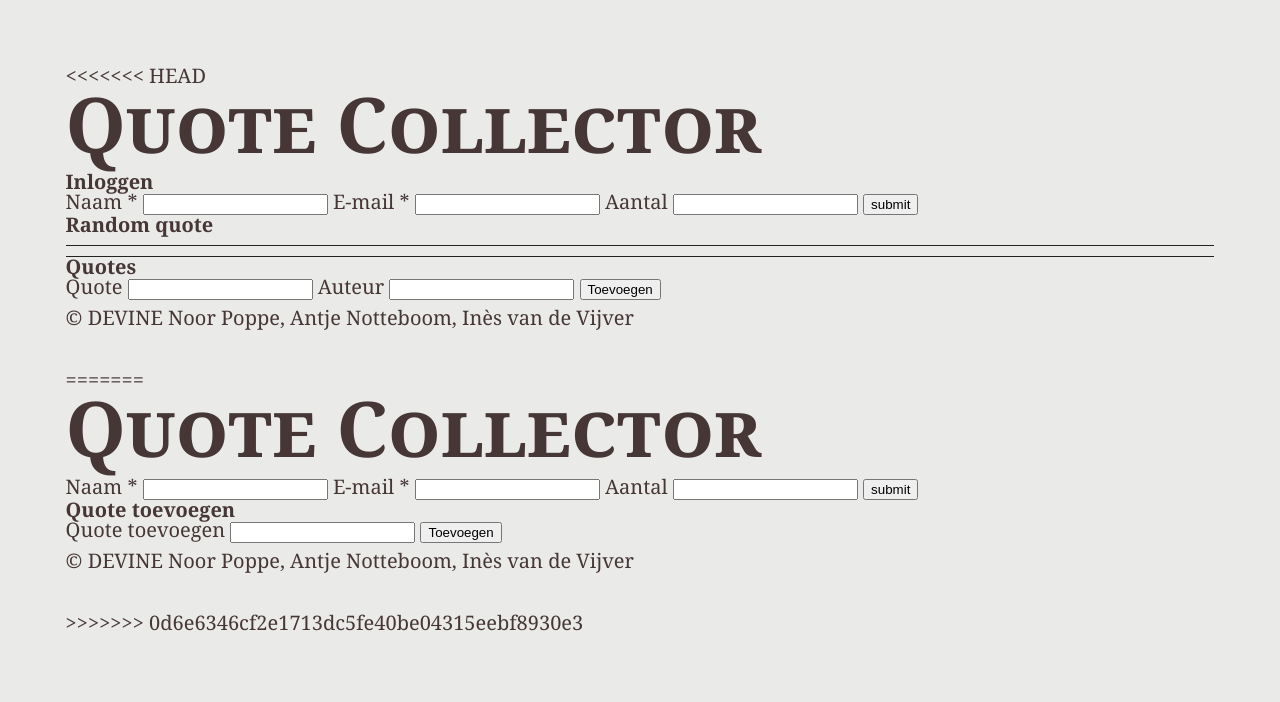
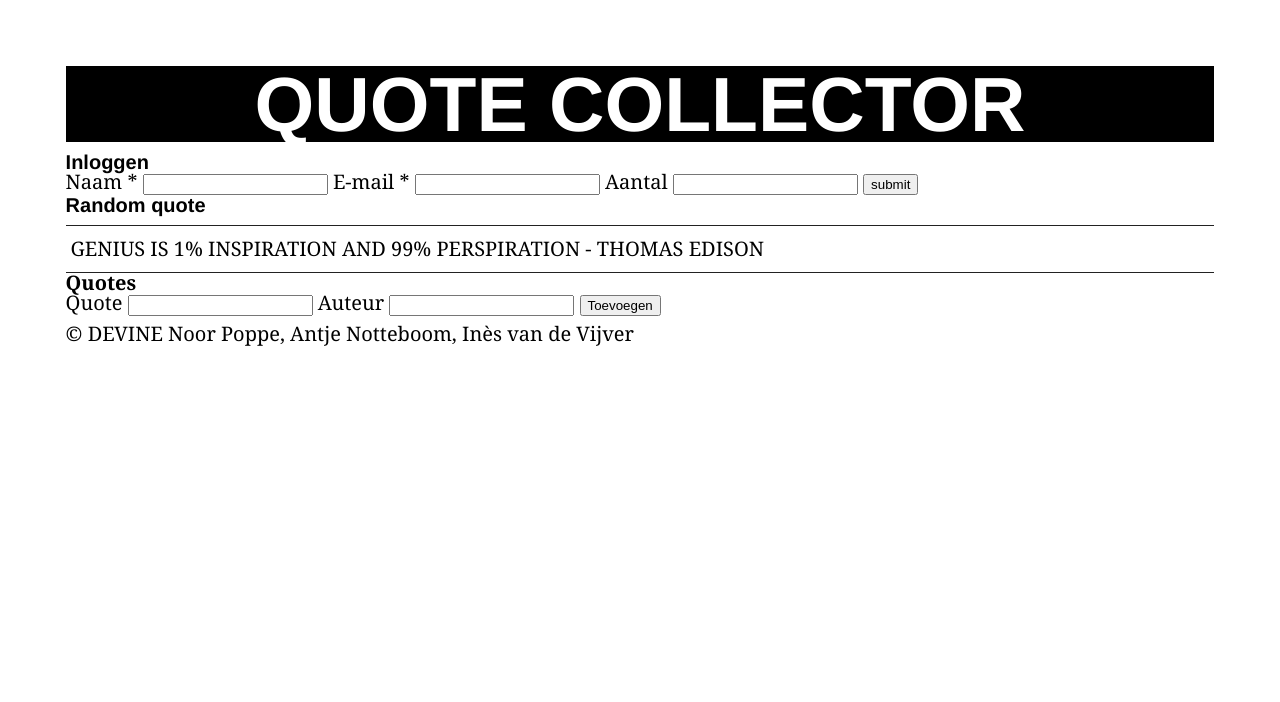
Before and after one commit to inesvandevijver/quote-collector, a website built with webpack: page src/index.html in a window 1280 px wide. Built offline with nearby package versions, Linux system fonts and the light colour scheme; some packages are replaced by stand-ins of ours.

Commit message:
update N 2

```diff
--- a/src/css/header.css
+++ b/src/css/header.css
@@ -14,3 +14,17 @@ h1 {
     width: 40vw;
   }
 }
+
+.title {
+  background-color: black;
+  color: white;
+  font-family: Helvetica, sans-serif;
+  text-transform: uppercase;
+  display: flex;
+  justify-content: center;
+}
+
+.subtitle {
+  color: black;
+  font-family: Helvetica, sans-serif;
+}
--- a/src/css/vars.css
+++ b/src/css/vars.css
@@ -1,6 +1,6 @@
 :root {
-  --backgroundColor: #eaeae9;
-  --textColor: #463636;
+  --backgroundColor: white;
+  --textColor: black;
   --anotherColor: #bada55;
   --margin: 2rem;
 }
--- a/src/index.html
+++ b/src/index.html
@@ -4,15 +4,14 @@
 <head>
   <meta charset="UTF-8">
   <meta name="viewport" content="width=device-width, initial-scale=1.0">
-  <title>Quote Collector</title>
+  <title >Quote Collector</title>
 </head>
 
 <body>
-<<<<<<< HEAD
   <main class="main">
-    <h1>Quote Collector</h1>
+    <h1 class="title">Quote Collector</h1>
     <section>
-      <h2>Inloggen</h2>
+      <h2 class="subtitle">Inloggen</h2>
       <form action="">
         <span class="error"></span>
         <label for="naam">
@@ -37,10 +36,11 @@
       </form>
     </section>
     <article>
-      <h2>Random quote</h2>
+      <h2 class="subtitle" >Random quote</h2>
       <article class="nice-to-know">
         <h3 class="hide">Nice to know</h3>
-        <p class="fact"></p>
+        <p class="randomquote">Genius is 1% inspiration and 99% perspiration  <span> - Thomas Edison </span></p>
+
       </article>
     </article>
     <section>
@@ -70,45 +70,6 @@
     <p> &copy; DEVINE Noor Poppe, Antje Notteboom, Inès van de Vijver</p>
   </footer>
 
-=======
-
-<h1>Quote Collector</h1>
-  <form action="">
-    <span class="error"></span>
-    <label for="naam">
-      <span>Naam *</span>
-      <input type="text" id="naam" class="input naam" required />
-      <span class="error"></span>
-    </label>
-
-    <label for="email">
-      E-mail *
-      <input type="email" id="email" class="input email" required />
-      <span class="error"></span>
-    </label>
-
-    <label for="aantal">
-      Aantal
-      <input type="number" id="aantal" class="input aantal" max="5" />
-      <span class="error"></span>
-    </label>
-
-    <input type="submit" value="submit" class="button">
-  </form>
-  <article>
-    <h2>Quote toevoegen</h2>
-    <label for="quote">
-        <span>Quote toevoegen</span>
-        <input type="text" id="quote" class="input quote" required />
-        <span class="error"></span>
-      </label>
-    <button>Toevoegen</button>
-  </article>
-
-  <footer>
-    <p> &copy; DEVINE Noor Poppe, Antje Notteboom, Inès van de Vijver</p>
-  </footer>
->>>>>>> 0d6e6346cf2e1713dc5fe40be04315eebf8930e3
 </body>
 
 </html>
--- a/src/style.css
+++ b/src/style.css
@@ -68,3 +68,8 @@ footer {
     font-size: 6vw;
   }
 }
+
+.randomquote {
+  color: black;
+  text-transform: uppercase;
+}
```
